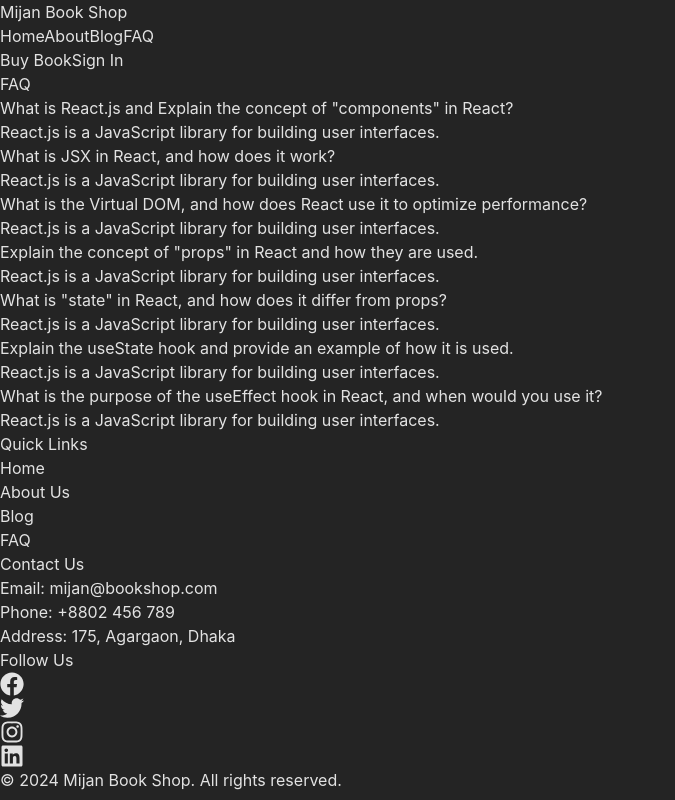
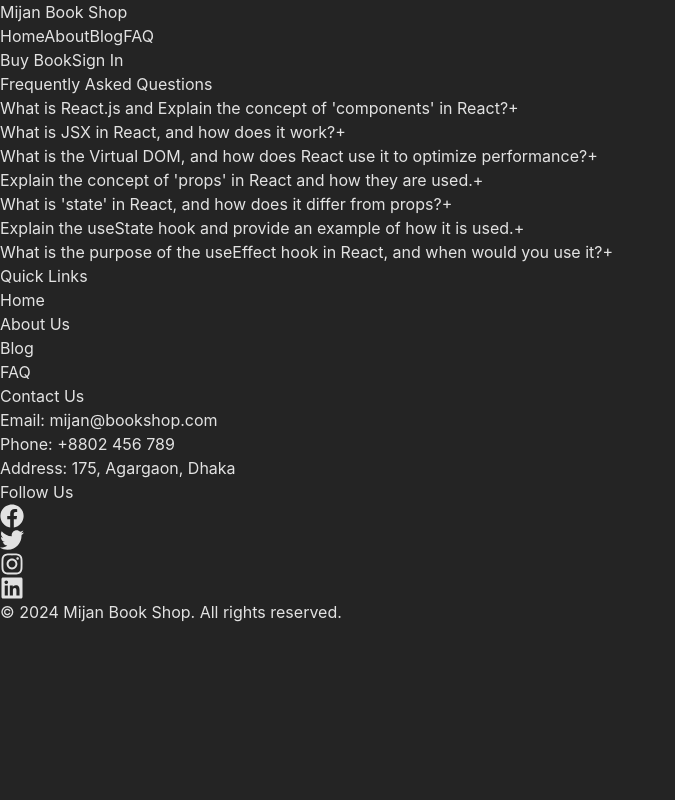
Before and after one commit to MdMijanurRahman/mijan-book-shop, a React (Vite) app: page /faq in a window 1280 px wide. Shown: the whole page, without its empty margins (0-675 px from the left). Built offline with nearby package versions, Linux system fonts and the light colour scheme.

Commit message:
commit 10

```diff
--- a/src/pages/About.jsx
+++ b/src/pages/About.jsx
@@ -1,11 +1,29 @@
 // src/pages/About.jsx
 const About = () => {
-    return (
-      <div>
-        <h1>About Page</h1>
-        <p>This is the about page for the Simple Book Shop.</p>
-      </div>
-    );
-  };
+  return (
+    <div className="m-4">
+      <h1>About Us</h1>
+    <br />
+      <p className="text-lime-300">Welcome to "Mijan Book Shop" – where stories come alive and imagination knows no bounds. At our bookshop, we believe in the magic of books and their power to inspire, educate, and entertain. Whether you’re a passionate reader or a casual browser, our carefully curated collection is designed to offer something for everyone.</p>
+      <br />
+      <h3>Our Mission</h3>
+      <br />
+      <p className="text-lime-300">We aim to foster a love of reading by providing access to a diverse range of genres, authors, and perspectives. Whether you are seeking a thrilling mystery, a deep philosophical exploration, or a heartwarming memoir, our goal is to connect readers with the stories that matter most to them.</p>
 
-  export default About;
+      <br />
+      <h3></h3>Our Journey
+      <br />
+      <p className="text-lime-300">From humble beginnings as a small local bookstore, "Mijan Book Shop" has grown into a beloved space for book lovers near and far. Over the years, we’ve expanded both our collection and our commitment to making quality books accessible to all. We host regular events such as book signings, author readings, and community discussions, connecting readers with the authors and stories they love.</p>
+
+      <br />
+      <h3>Join Our Community</h3>
+      <br />
+      <p className="text-lime-300">Explore our shelves, discover new stories, and connect with a global community of readers. At "Mijan Book Shop", we believe that every book has a story to tell, and we are here to help you find yours.</p>
+
+
+
+    </div>
+  );
+};
+
+export default About;
--- a/src/pages/Blog.jsx
+++ b/src/pages/Blog.jsx
@@ -3,7 +3,7 @@
     return (
       <div>
         <h1>Blog Page</h1>
-        <p>Welcome to the blog section of the Simple Book Shop!</p>
+        <p>Welcome to the blog section your Mijan Book Shop!</p>
       </div>
     );
   };
--- a/src/pages/FAQ.jsx
+++ b/src/pages/FAQ.jsx
@@ -1,26 +1,93 @@
-// src/pages/FAQ.jsx
+// // src/pages/FAQ.jsx
+// const FAQ = () => {
+//   return (
+//     <div>
+//       <h2 className="text-3xl font-bold mb-4">FAQ</h2>
+//       <div className="space-y-4">
+//         <div>
+//           <h3 className="font-semibold">What is React.js and Explain the concept of "components" in React?</h3>
+//           <p>React.js is a JavaScript library for building user interfaces.</p>
+//           <h3 className="font-semibold">What is JSX in React, and how does it work? </h3>
+//           <p>React.js is a JavaScript library for building user interfaces.</p>
+//           <h3 className="font-semibold">What is the Virtual DOM, and how does React use it to optimize performance? </h3>
+//           <p>React.js is a JavaScript library for building user interfaces.</p>
+//           <h3 className="font-semibold">Explain the concept of "props" in React and how they are used. </h3>
+//           <p>React.js is a JavaScript library for building user interfaces.</p>
+//           <h3 className="font-semibold">What is "state" in React, and how does it differ from props? </h3>
+//           <p>React.js is a JavaScript library for building user interfaces.</p>
+//           <h3 className="font-semibold">Explain the useState hook and provide an example of how it is used. </h3>
+//           <p>React.js is a JavaScript library for building user interfaces.</p>
+//           <h3 className="font-semibold">What is the purpose of the useEffect hook in React, and when would you use it? </h3>
+//           <p>React.js is a JavaScript library for building user interfaces.</p>
+//         </div>
+//         {/* Repeat for other questions */}
+//       </div>
+//     </div>
+//   );
+// };
+
+// export default FAQ;
+
+import React, { useState } from 'react';
+
 const FAQ = () => {
+  const [activeIndex, setActiveIndex] = useState(null);
+
+  const toggleAccordion = (index) => {
+    setActiveIndex(activeIndex === index ? null : index);
+  };
+
+  const faqData = [
+    {
+      question: "What is React.js and Explain the concept of 'components' in React?",
+      answer: "React.js is a JavaScript library for building user interfaces. Components are the building blocks of React; they are reusable, independent pieces of UI that can be combined to create complex UIs."
+    },
+    {
+      question: "What is JSX in React, and how does it work?",
+      answer: "JSX stands for JavaScript XML. It's a syntax extension for JavaScript that looks similar to HTML and allows us to write HTML elements in React. It is then transpiled into regular JavaScript."
+    },
+    {
+      question: "What is the Virtual DOM, and how does React use it to optimize performance?",
+      answer: "The Virtual DOM is an in-memory representation of the real DOM. React uses it to track changes and efficiently update only the parts of the DOM that have changed, improving performance."
+    },
+    {
+      question: "Explain the concept of 'props' in React and how they are used.",
+      answer: "Props (short for properties) are used to pass data from one component to another. They are immutable, meaning a component cannot modify its own props."
+    },
+    {
+      question: "What is 'state' in React, and how does it differ from props?",
+      answer: "State is a local data storage that is mutable and managed within a component. Props, on the other hand, are read-only and passed down from parent components."
+    },
+    {
+      question: "Explain the useState hook and provide an example of how it is used.",
+      answer: "The useState hook allows you to add state to functional components. Example: `const [count, setCount] = useState(0);` initializes `count` to 0 and provides `setCount` to update it."
+    },
+    {
+      question: "What is the purpose of the useEffect hook in React, and when would you use it?",
+      answer: "The useEffect hook allows you to perform side effects, such as data fetching or DOM manipulation, in a component. It runs after every render by default, but can be configured to run only on specific state changes."
+    }
+  ];
+
   return (
-    <div>
-      <h2 className="text-3xl font-bold mb-4">FAQ</h2>
+    <div className="container mx-auto px-4 py-8">
+      <h2 className="text-2xl font-bold mb-4">Frequently Asked Questions</h2>
       <div className="space-y-4">
-        <div>
-          <h3 className="font-semibold">What is React.js and Explain the concept of "components" in React?</h3>
-          <p>React.js is a JavaScript library for building user interfaces.</p>
-          <h3 className="font-semibold">What is JSX in React, and how does it work? </h3>
-          <p>React.js is a JavaScript library for building user interfaces.</p>
-          <h3 className="font-semibold">What is the Virtual DOM, and how does React use it to optimize performance? </h3>
-          <p>React.js is a JavaScript library for building user interfaces.</p>
-          <h3 className="font-semibold">Explain the concept of "props" in React and how they are used. </h3>
-          <p>React.js is a JavaScript library for building user interfaces.</p>
-          <h3 className="font-semibold">What is "state" in React, and how does it differ from props? </h3>
-          <p>React.js is a JavaScript library for building user interfaces.</p>
-          <h3 className="font-semibold">Explain the useState hook and provide an example of how it is used. </h3>
-          <p>React.js is a JavaScript library for building user interfaces.</p>
-          <h3 className="font-semibold">What is the purpose of the useEffect hook in React, and when would you use it? </h3>
-          <p>React.js is a JavaScript library for building user interfaces.</p>
-        </div>
-        {/* Repeat for other questions */}
+        {faqData.map((faq, index) => (
+          <div key={index} className="border border-gray-300 rounded-lg">
+            <button
+              onClick={() => toggleAccordion(index)}
+              className="w-full p-4 text-left bg--100 font-medium text-lg flex justify-between items-center"
+            >
+              {faq.question}
+              <span>{activeIndex === index ? "-" : "+"}</span>
+            </button>
+            {activeIndex === index && (
+              <div className="p-4 text-black-700">
+                {faq.answer}
+              </div>
+            )}
+          </div>
+        ))}
       </div>
     </div>
   );
```
Also changed, not shown: 1 other file (tests, documents, lock files or other folders).
